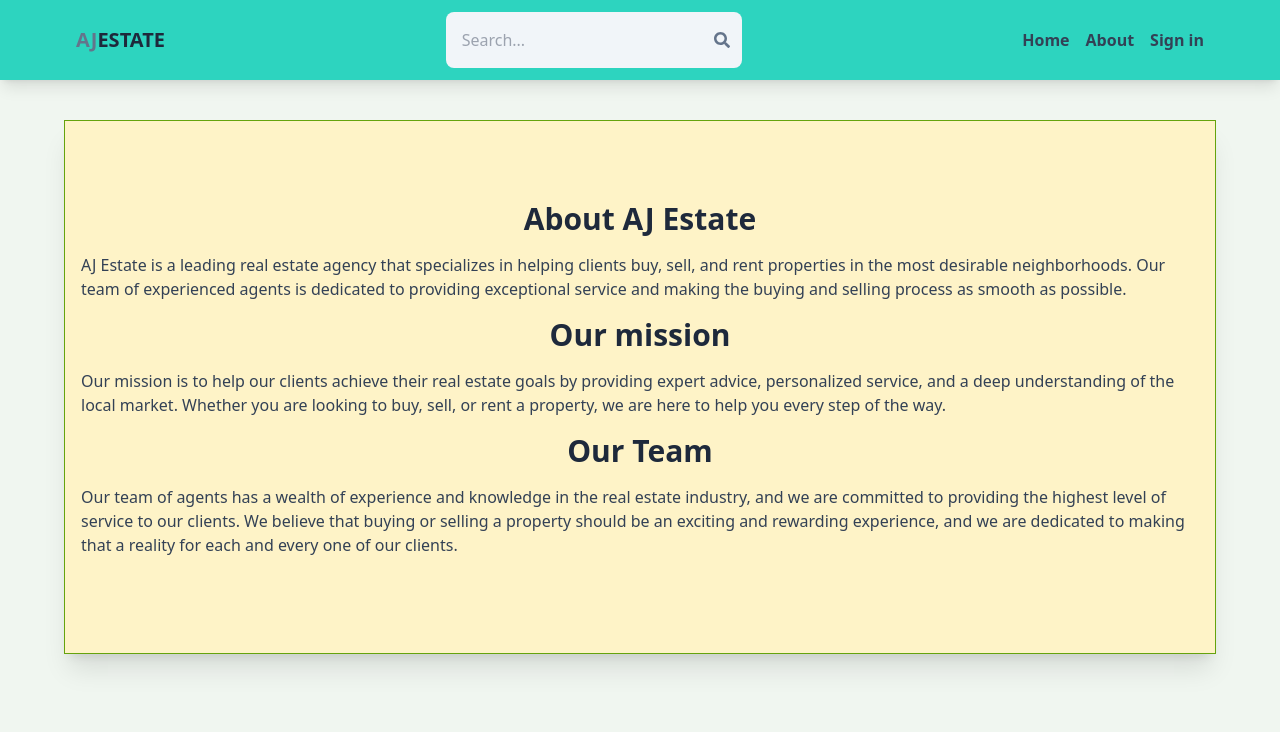
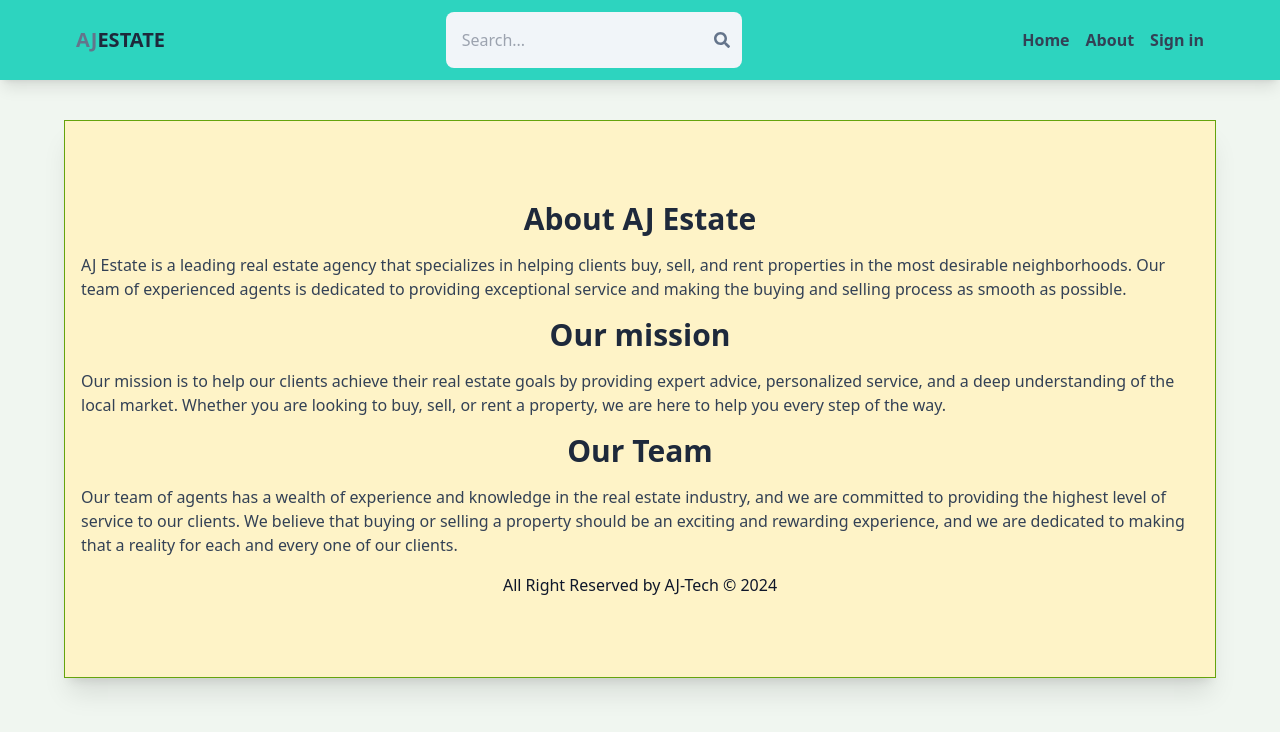
Before and after one commit to Julius-1993/RealEstateProject, a React (Vite) app in the folder AJ-EstateApp/: page /about in a window 1280 px wide. Shown: the top 732 px of the page. Built offline with nearby package versions, Linux system fonts and the light colour scheme; no server answers.

Commit message:
Add Copyright to about page

```diff
--- a/AJ-EstateApp/src/Screens/About.jsx
+++ b/AJ-EstateApp/src/Screens/About.jsx
@@ -12,6 +12,8 @@ export default function About() {
       </p>
       <h1 className='text-3xl font-bold mb-4 text-slate-800 text-center'>Our Team</h1>
       <p className='mb-4 text-slate-700'>Our team of agents has a wealth of experience and knowledge in the real estate industry, and we are committed to providing the highest level of service to our clients. We believe that buying or selling a property should be an exciting and rewarding experience, and we are dedicated to making that a reality for each and every one of our clients.</p>
+
+    <p className='text-semibold text-center text-slate-900 mt-3'>All Right Reserved by AJ-Tech &copy; 2024</p>
     </div>
   )
 }
```
